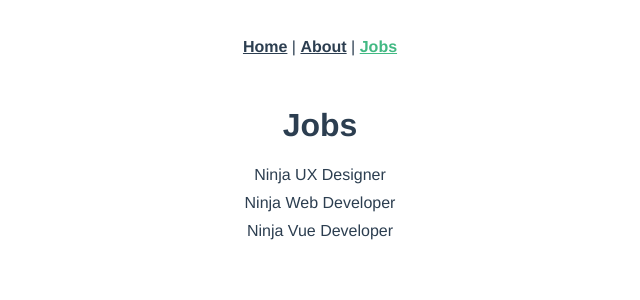
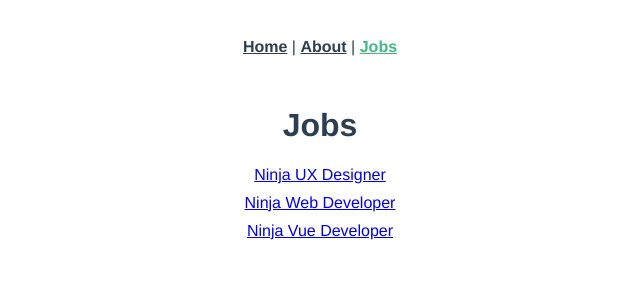
Before and after one commit to codigoisaac/vue-cool-jobs, a Vue app: page /jobs in a window 1280 px wide. Shown: the top 300 px of the page, without its empty margins (320-960 px from the left). Built offline with nearby package versions, Linux system fonts and the light colour scheme.

Commit message:
Passing parameters to routes

```diff
--- a/src/views/jobs/Jobs.vue
+++ b/src/views/jobs/Jobs.vue
@@ -3,7 +3,9 @@
 
   <div class="jobs">
     <div v-for="job in jobs" :key="job.id" class="job">
-      {{ job.title }}
+      <router-link :to="{ name: 'JobDetails', params: { id: job.id } }">
+        {{ job.title }}
+      </router-link>
     </div>
   </div>
 </template>
```
